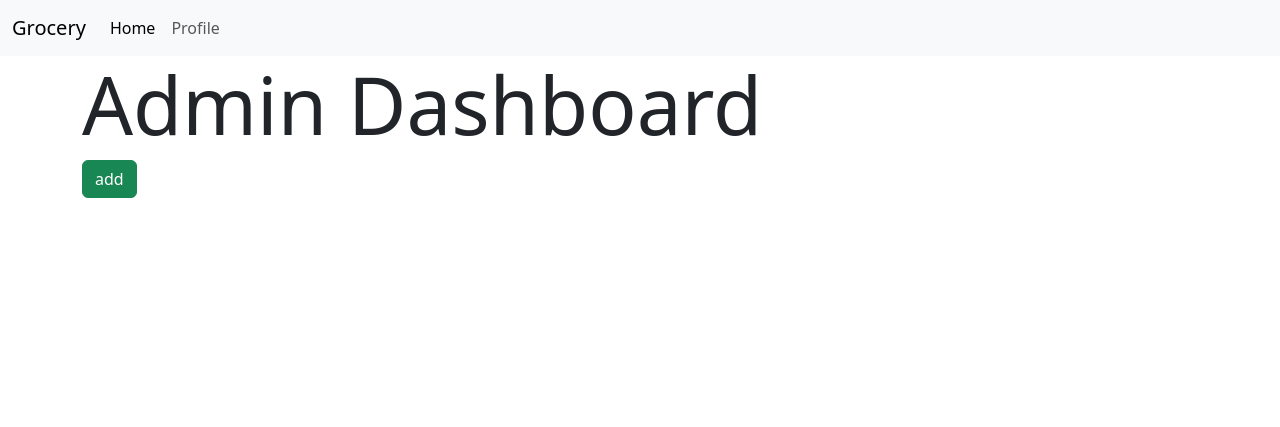
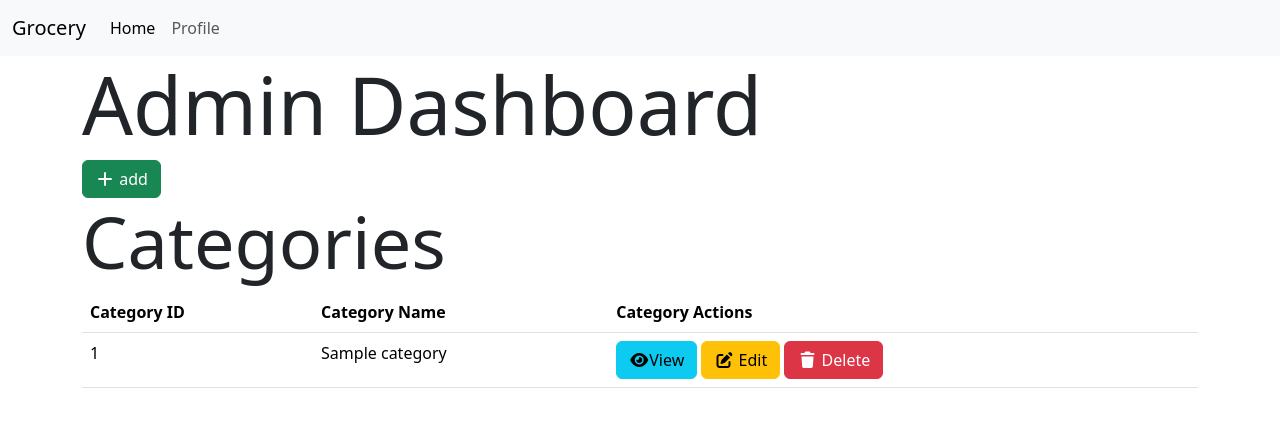
Before and after one commit to kramit1116/REPOSITORY, a Flask app: page /admin in a window 1280 px wide. Shown: the top 427 px of the page. Run offline with Flask 3, Linux system fonts and the light colour scheme; the visitor is signed in with stand-in values (Sample User, id 1); tables that the repository leaves empty hold one stand-in row (values such as "Sample post"); some libraries are stand-ins or nearby versions.

Commit message:
till CRUD of Category done

```diff
--- a/models.py
+++ b/models.py
@@ -12,7 +12,7 @@ class User(db.Model):
 
 class Category(db.Model):
     id = db.Column(db.Integer, primary_key=True)
-    name = db.Column(db.String(), nullable=False)
+    name = db.Column(db.String(), nullable=False,unique=True)
 
     products = db.relationship('Product', backref='category', lazy=True)
 
--- a/routes.py
+++ b/routes.py
@@ -63,6 +63,19 @@ def auth_required(func):
             return redirect(url_for('login'))
     return inner
 
+def admin_required(func):
+    @wraps(func)
+    def inner(*args, **kwargs):
+        if 'user_id' not in session:
+            flash('Please login to continue.')
+            return redirect(url_for('login'))
+        user = User.query.get(session['user_id'])
+        if not user.is_admin:
+            flash('You are not authorized to access this page.')
+            return redirect(url_for('index'))
+        return func(*args, **kwargs)
+    return inner
+
 @app.route('/')
 @auth_required
 def index():
@@ -115,11 +128,71 @@ def logout():
     return redirect(url_for('login'))
 
 @app.route('/admin')
-@auth_required
+@admin_required
 def admin():
-    return render_template('admin.html')
+    return render_template('admin.html',categories=Category.query.all())
 
 @app.route('/category/add')
-@auth_required
+@admin_required
 def add_category():
-    return 'added category'
+    return render_template('category/add.html')
+
+@app.route('/category/add', methods=['POST'])
+@admin_required
+def add_category_post():
+    name = request.form['name']
+    if not name:
+        flash('Category name is required.')
+        return redirect(url_for('add_category'))
+    new_category = Category(name=name)
+    db.session.add(new_category)
+    db.session.commit()
+    flash('Category added successfully.')
+    return redirect(url_for('admin'))
+
+@app.route('/category/<int:category_id>')
+@admin_required
+def show_category(category_id):
+    return f'Category {category_id}'
+
+@app.route('/category/<int:category_id>/edit')
+@admin_required
+def edit_category(category_id):
+    cat = Category.query.get(category_id)
+    if not cat:
+        flash('Category does not exist.')
+        return redirect(url_for('admin'))
+    return render_template('category/edit.html',category=cat)
+
+@app.route('/category/<int:category_id>/edit', methods=['POST'])
+@admin_required
+def edit_category_post(category_id):
+    cat = Category.query.get(category_id)
+    if not cat:
+        flash('Category does not exist.')
+        return redirect(url_for('admin'))
+    name = request.form['name']
+    if not name or Category.query.filter(Category.name==name, Category.id!=category_id).first():
+        flash('Category name is required and must be unique.')
+        return redirect(url_for('edit_category', category_id=category_id))
+    cat.name = name
+    db.session.commit()
+    flash('Category updated successfully.')
+    return redirect(url_for('admin'))
+
+@app.route('/category/<int:category_id>/delete')
+@admin_required
+def delete_category(category_id):
+    return render_template('category/delete.html',category=Category.query.get(category_id))
+
+@app.route('/category/<int:category_id>/delete',methods= ['POST'])
+@admin_required
+def delete_category_post(category_id):
+    category = Category.query.get(category_id)
+    if not category:
+        flash('Category does not exist.')
+        return redirect(url_for('admin'))
+    db.session.delete(category)
+    db.session.commit()
+    flash('Category deleted successfully.')
+    return redirect(url_for('admin'))
--- a/templates/admin.html
+++ b/templates/admin.html
@@ -6,5 +6,40 @@
 
 {% block content %}
     <h1 class="display-1">Admin Dashboard</h1>
-    <a href="{{url_for('add_category')}}" class="btn btn-success">add</a>
+    <a href="{{url_for('add_category')}}" class="btn btn-success">
+        <i class="fas fa-plus"></i>
+        add
+    </a>
+    <h2 class="display-2">Categories</h2>
+
+    <table class="table">
+        <thead>
+            <tr>
+                <th>Category ID</th>
+                <th>Category Name</th>
+                <th>Category Actions</th>
+            </tr>
+        </thead>
+        <tbody>
+            {% for category in categories %}
+                <tr>
+                    <td>{{category.id}}</td>
+                    <td>{{category.name}}</td>
+                    <td>
+                        <a href="{{url_for('show_category', category_id=category.id)}}" class="btn btn-info">
+                            <i class="fas fa-eye"></i>View
+                        </a>
+                        <a href="{{url_for('edit_category', category_id=category.id)}}" class="btn btn-warning">
+                            <i class="fas fa-edit"></i>
+                            Edit
+                        </a>
+                        <a href="{{url_for('delete_category', category_id=category.id)}}" class="btn btn-danger">
+                            <i class="fas fa-trash"></i>
+                            Delete
+                        </a>
+                    </td>
+                </tr>
+            {% endfor %}
+        </tbody>
+    </table>
 {% endblock %}
--- a/templates/layout.html
+++ b/templates/layout.html
@@ -10,6 +10,7 @@
 
     </title>
     <link href="https://cdn.jsdelivr.net/npm/bootstrap@5.3.8/dist/css/bootstrap.min.css" rel="stylesheet" integrity="sha384-sRIl4kxILFvY47J16cr9ZwB07vP4J8+LH7qKQnuqkuIAvNWLzeN8tE5YBujZqJLB" crossorigin="anonymous">
+    <link rel="stylesheet" href="https://cdnjs.cloudflare.com/ajax/libs/font-awesome/7.0.1/css/all.min.css" integrity="sha512-2SwdPD6INVrV/lHTZbO2nodKhrnDdJK9/kg2XD1r9uGqPo1cUbujc+IYdlYdEErWNu69gVcYgdxlmVmzTWnetw==" crossorigin="anonymous" referrerpolicy="no-referrer" />
     {% block style %}
 
     {% endblock %}
```
Also changed, not shown: templates/category/add.html (added, +22 -0 lines), templates/category/delete.html (added, +18 -0 lines), templates/category/edit.html (added, +22 -0 lines).
